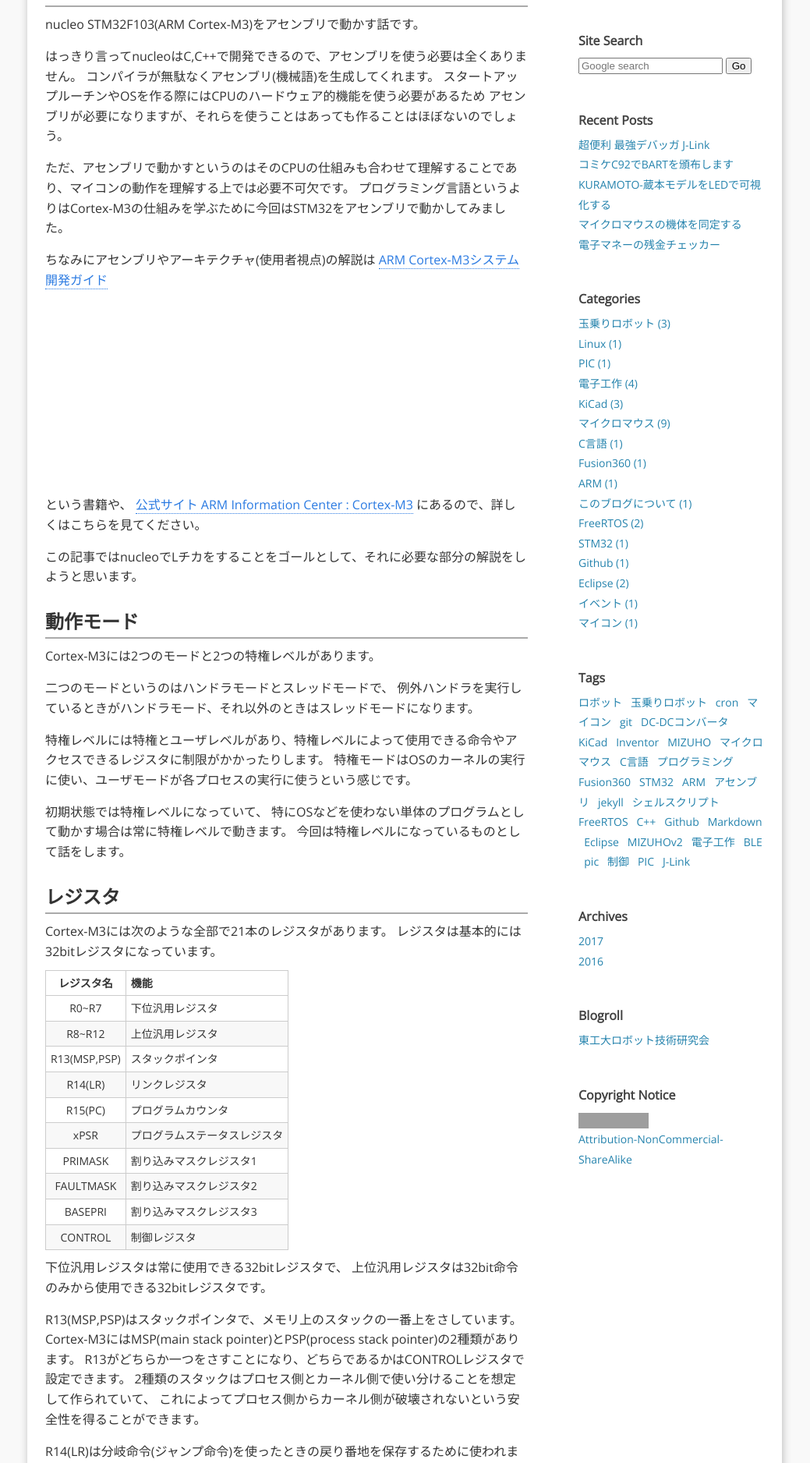
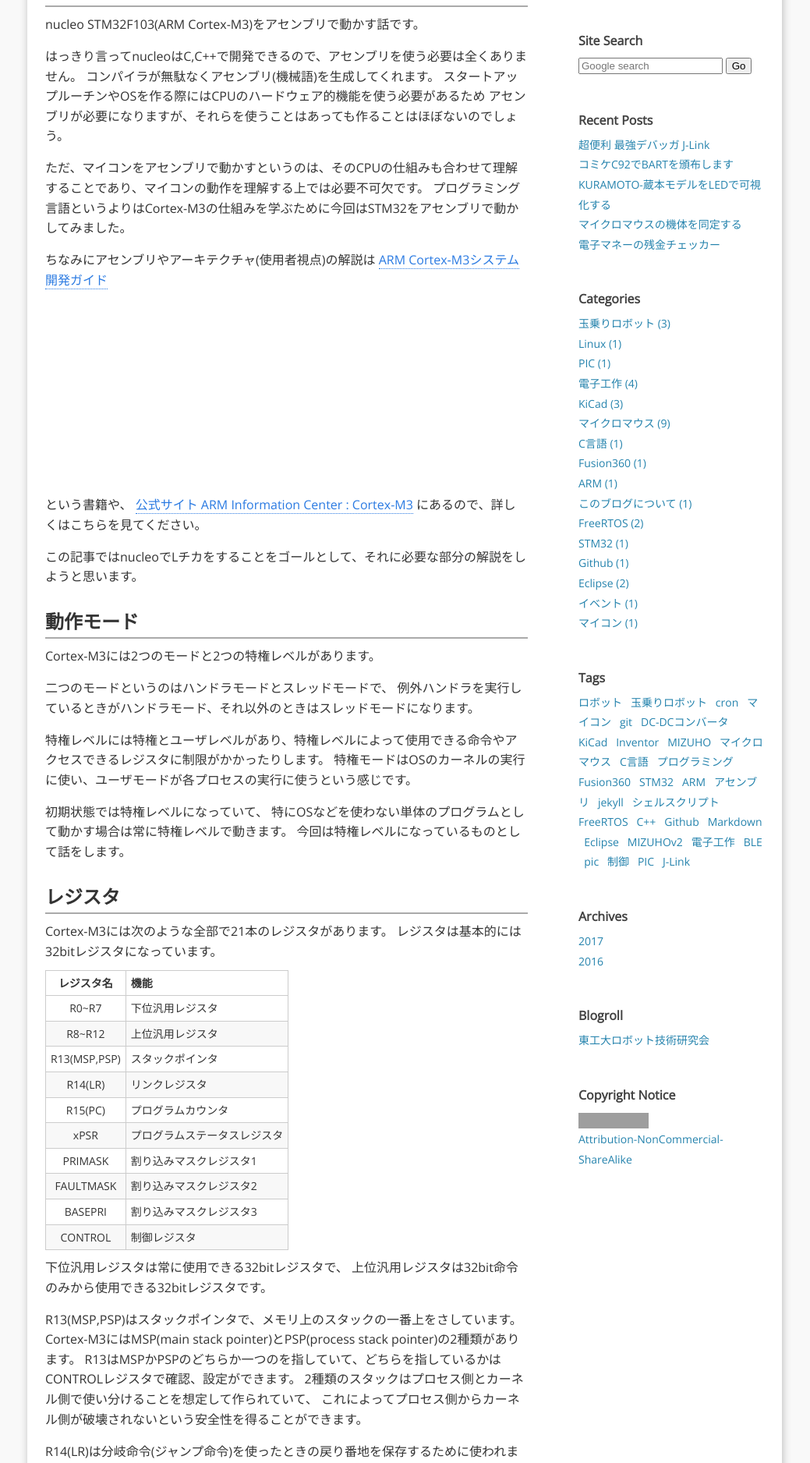
Before and after one commit to idt12312/idken-blog, a Jekyll site: the page built from _posts/2016-12-25-arm_asm1.md, in a window 1280 px wide. Shown: the part 519-2395 px from the top of the page at 78% size, without its empty margins (121-1160 px from the left). Built offline with Jekyll 4.4.1, drawn with Linux system fonts in a browser that asks for light colours; nearby versions of some CDN libraries; comment, search, counter and statistics services are not loaded; some of the changed text lies outside the part shown; grey boxes are pictures that could not be loaded.

Commit message:
GithubのGistの表示を修正 & 記事を修正
表の枠線を一部消した

````diff
--- a/_posts/2016-12-25-arm_asm1.md
+++ b/_posts/2016-12-25-arm_asm1.md
@@ -23,7 +23,7 @@
 スタートアップルーチンやOSを作る際にはCPUのハードウェア的機能を使う必要があるため
 アセンブリが必要になりますが、それらを使うことはあっても作ることはほぼないのでしょう。
 
-ただ、アセンブリで動かすというのはそのCPUの仕組みも合わせて理解することであり、マイコンの動作を理解する上では必要不可欠です。
+ただ、マイコンをアセンブリで動かすというのは、そのCPUの仕組みも合わせて理解することであり、マイコンの動作を理解する上では必要不可欠です。
 プログラミング言語というよりはCortex-M3の仕組みを学ぶために今回はSTM32をアセンブリで動かしてみました。
 
 ちなみにアセンブリやアーキテクチャ(使用者視点)の解説は
@@ -71,17 +71,17 @@
 
 R13(MSP,PSP)はスタックポインタで、メモリ上のスタックの一番上をさしています。
 Cortex-M3にはMSP(main stack pointer)とPSP(process stack pointer)の2種類があります。
-R13がどちらか一つをさすことになり、どちらであるかはCONTROLレジスタで設定できます。
+R13はMSPかPSPのどちらか一つのを指していて、どちらを指しているかはCONTROLレジスタで確認、設定ができます。
 2種類のスタックはプロセス側とカーネル側で使い分けることを想定して作られていて、
 これによってプロセス側からカーネル側が破壊されないという安全性を得ることができます。
 
 R14(LR)は分岐命令(ジャンプ命令)を使ったときの戻り番地を保存するために使われます。
 飛んだ先でLRの内容をPCに入れることで呼び出し元に戻ることができます。
 普通の関数呼び出しの際には戻り番地がLRに保存されますが、例外でジャンプしたときはスタック上に保存されます。
-このときLRは例外や割り込みが発生していることを示す特殊な内容になっていて、
+このとき、LRは例外や割り込みが発生していることを示す特殊な内容になっています。
 復帰命令を使うと通常時はLRの内容がPCに入りますが、LRが特殊な値になっているときは自動的に
-例外や割り込みハンドラからの復帰であると判定され、スタックの情報を使って元の番地にPCが戻ります。
-このときにLRの値によってメインスタックとプロセススタックどちらを使用するかなども設定できます。
+例外や割り込みハンドラからの復帰であると判定され、スタック上の情報を使って元の番地にPCが戻ります。
+例外や割り込みハンドラからの復帰する際にLRの値をいじることで、戻り番地はメインスタックとプロセススタックどちらにあるものを使用するかを設定できます。
 
 xPSRにはZEROフラグなどの実行結果フラグや実行している例外ハンドラの情報などが入っています。
 
@@ -108,21 +108,27 @@
 Cortex-M3はアドレスが減る方向にスタックが伸びていくので、
 一般的にスタックポインタの初期値はRAMの一番後ろのアドレスにします。
 
-スタックポインタの初期値の後(STM32だと0x0800 0004)には例外ハンドラ、割り込みハンドラベクタテーブルを定義していきます。
+スタックポインタの初期値の後(STM32だと0x0800 0004)には例外ハンドラ、割り込みハンドラベクタテーブルを順に定義していきます。
 [ベクタテーブルの一覧](http://infocenter.arm.com/help/index.jsp?topic=/com.arm.doc.subset.cortexm.m3/index.html)
 ベクタテーブルには例外や割り込みに対応するハンドラの実行内容が記述されている番地をひたすら並べていきます。
-PICとかだと割り込みで飛んでくる番地に割り込み処理の書かれた番地にジャンプする命令を書いたりするのですが、
+例えばPICでは割り込みで飛んでくる番地に割り込み処理の書かれた番地にジャンプする命令を書いたりするのですが、
 ベクタテーブルには命令ではなく飛びたい先の番地のみを書いておきます。
 例外や割り込みが発生したときにはベクタテーブルの値が参照され、自動でその番地にジャンプします。
+割り込みのたびに条件を見て分岐命令を発行するのではなく、設定された番地が自動でロードされてジャンプするので、非常に高速です。
+よく聞くARMの高速な割り込みというのは、この仕組みのことだと思います。
 
 
 # Lチカをする
+それでは早速実機を動かしてみます。
+開発ツールとして、GCCのARM用ツールを使います。
 
-ソースの全体はここにあります。
+[GNU ARM Embedded Toolchain](https://launchpad.net/gcc-arm-embedded/+download)
 
-[led_blink.s](https://gist.github.com/idt12312/e84a90912f56dc98ae876620fffac113)
+今回は以下のソースを使います。
 
-ビルドをして実行ファイルを作るには次のコマンドを実行します。
+<script src="https://gist.github.com/idt12312/e84a90912f56dc98ae876620fffac113.js"></script>
+
+上のソースをビルドして実行ファイルを作るには、次のコマンドを実行します。
 
 ```
 arm-none-eabi-as -mcpu=cortex-m3 -mthumb -o led_blink.o led_blink.s
@@ -155,7 +161,7 @@
 今回はtextセクションしか使いませんが、bssやdataセクションがあります。
 各セクションをどこ(RAMかFLASHか)に配置するのかを書き連ねたものがリンカスクリプトになります。
 今回はリンカスクリプトを使わない代わりにリンクするときに-Ttext 0x08000000としてtextセクションを
-0x08000000に配置しています。
+0x08000000に配置しています。ちなみに0x08000000というのは今回使ったマイコンのFLASHの先頭番地です。
 
 .code 16はthumb命令セットを使うことを意味し、
 .syntax unifiedはこのファイルが統合アセンブリ構文によって書かれていることを意味します。
@@ -227,7 +233,7 @@
 STM32のデータシートに従い、GPIOAへのクロックを供給し、出力に設定しています。
 システムクロック周りの設定がされていませんが、STM32F103はデフォルトで内部発振の8MHzが有効になっていて、
 内部バス(AHB,APB1,2)もすべて8MHzになっています。
-今回は本質でないのでデフォルトの8MHzで動かしています。
+今回はクロック周りの話まで扱えないので、デフォルトの8MHzで動かしています。
 
 toggle_ledの部分ではXORを使って出力を判定してLEDを点滅させています。
 点滅速度を調整するためにwait_loopで2000000回ループを回して時間を稼いでいます。
--- a/_sass/_base.scss
+++ b/_sass/_base.scss
@@ -288,7 +288,7 @@
   font-size: $small-font-size;
 }
 table tr {
-  border-top: 1px solid #cccccc;
+  //border-top: 1px solid #cccccc;
   background-color: white;
   margin: 0;
   padding: 0;
````
